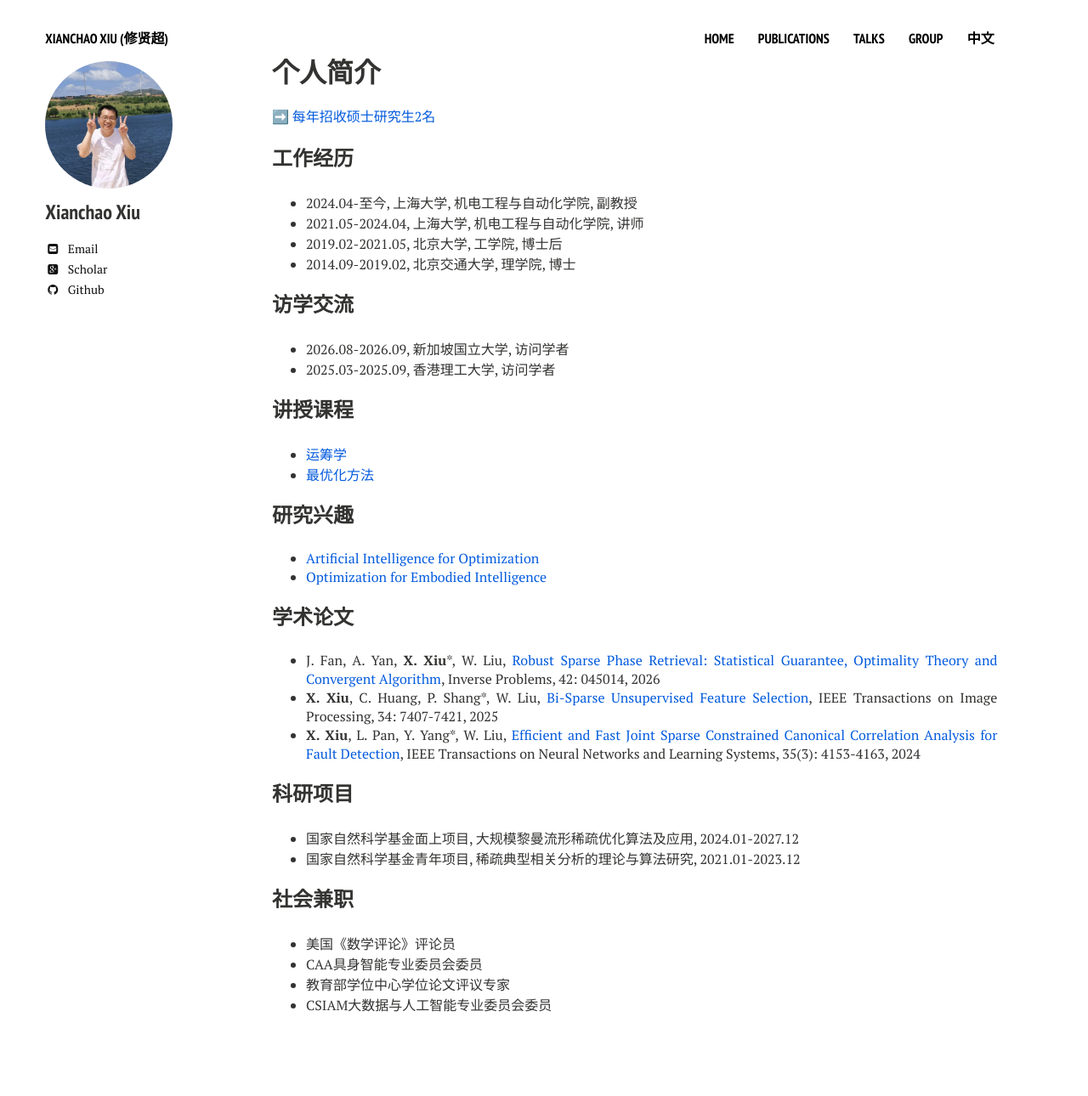
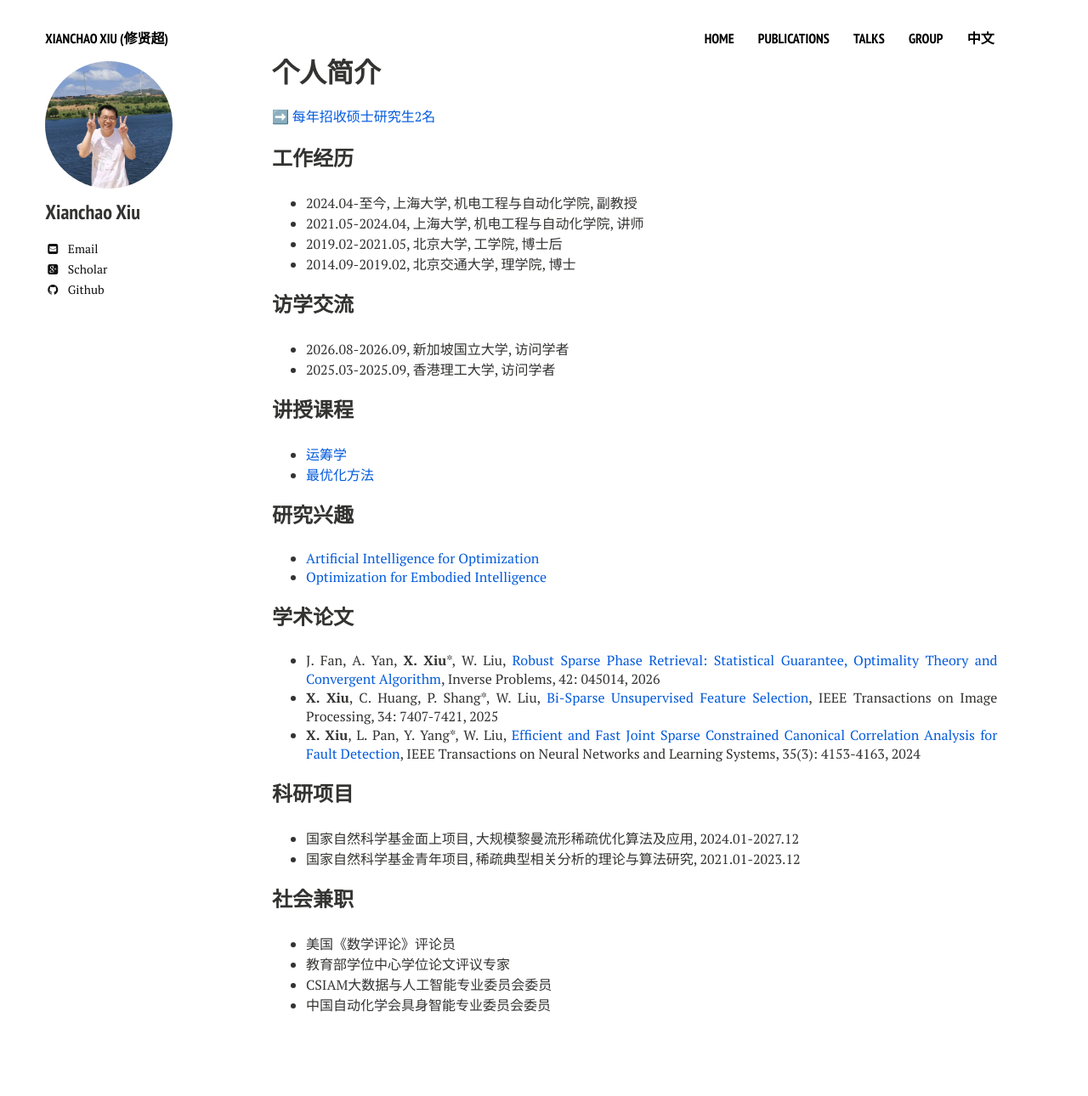
Before and after one commit to xianchaoxiu/xianchaoxiu.github.io, a Jekyll site: the page built from chinese/index.md, in a window 1280 px wide. Shown: the whole page at 85% size. Built offline with Jekyll 4.4.1, drawn with Linux system fonts in a browser that asks for light colours; nearby versions of some CDN libraries.

Commit message:
Update index.md

```diff
--- a/chinese/index.md
+++ b/chinese/index.md
@@ -45,6 +45,6 @@ share: false
 
 ### 社会兼职
 * 美国《数学评论》评论员 <br>
-* CAA具身智能专业委员会委员 <br>
 * 教育部学位中心学位论文评议专家 <br>
 * CSIAM大数据与人工智能专业委员会委员 <br>
+* 中国自动化学会具身智能专业委员会委员 <br>
```
